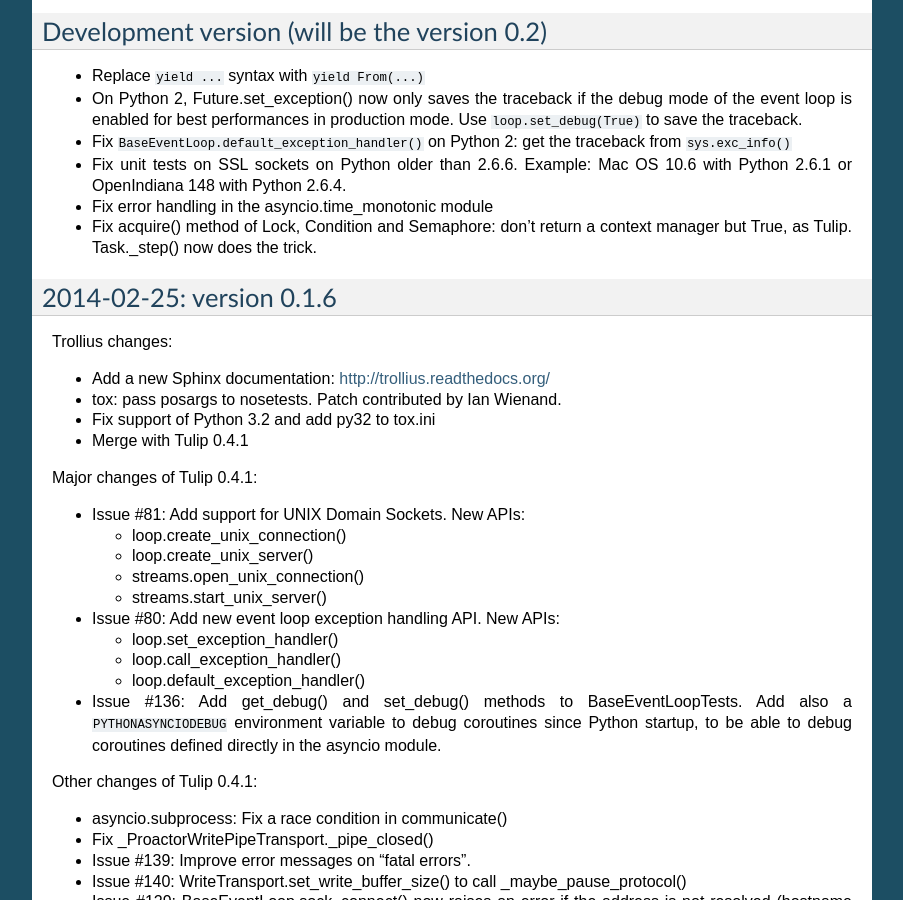
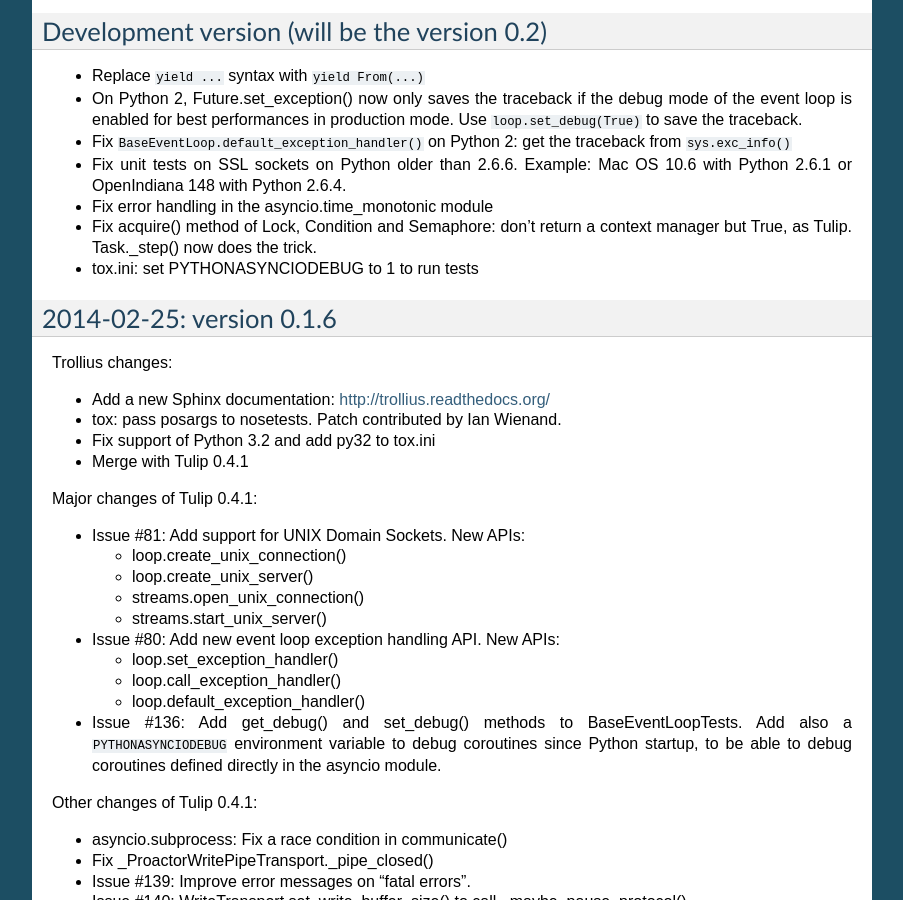
Before and after one commit to openstack-archive/deb-python-trollius, a Sphinx documentation site: the page built from doc/index.rst, in a window 1280 px wide and 900 px high, scrolled down 3494 px. Shown: the whole window, without its empty margins (198-1101 px from the left). Built offline with Sphinx 7.4.7, drawn with Linux system fonts in a browser that asks for light colours.

Commit message:
update changelog

```diff
--- a/doc/index.rst
+++ b/doc/index.rst
@@ -225,6 +225,7 @@ Development version (will be the version 0.2)
 * Fix error handling in the asyncio.time_monotonic module
 * Fix acquire() method of Lock, Condition and Semaphore: don't return a context
   manager but True, as Tulip. Task._step() now does the trick.
+* tox.ini: set PYTHONASYNCIODEBUG to 1 to run tests
 
 2014-02-25: version 0.1.6
 -------------------------
```
